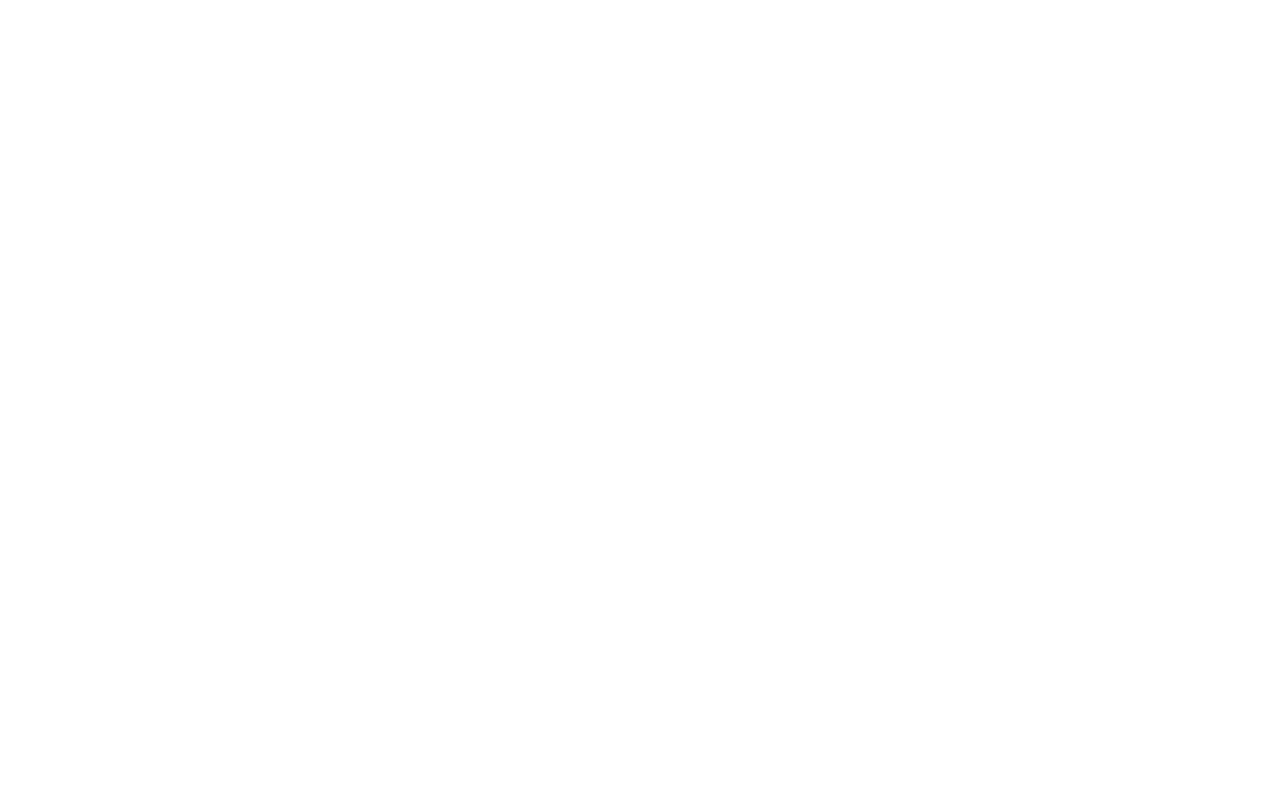
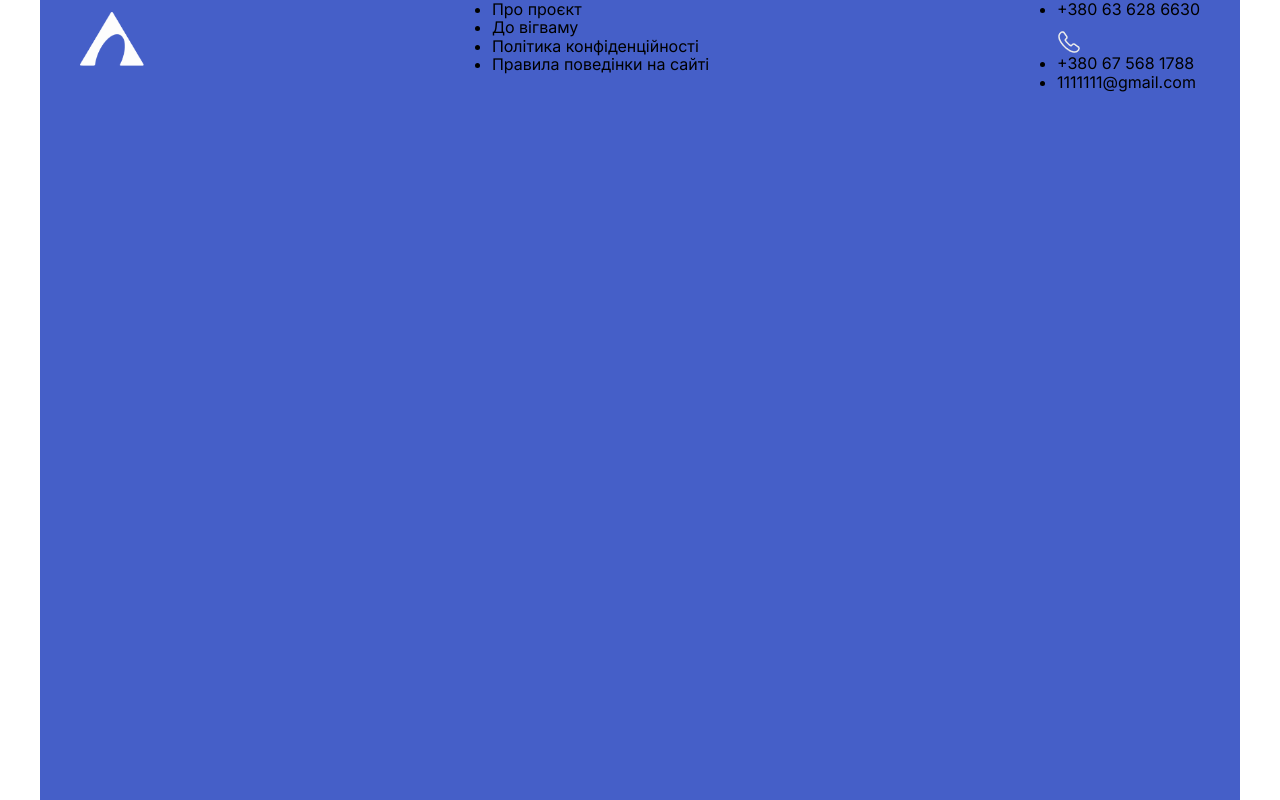
Before and after one commit to baza-trainee/chytozavrik-frontend, a Next.js app: page / in a window 1280 px wide. Built offline with nearby package versions, Linux system fonts and the light colour scheme.

Commit message:
startFooter

```diff
--- a/src/app/layout.tsx
+++ b/src/app/layout.tsx
@@ -1,6 +1,7 @@
 import { Metadata } from 'next';
 import './globals.scss';
 import { Inter } from 'next/font/google';
+import {Footer} from '../components/common/Footer/Footer'
 
 const inter = Inter({ subsets: ['latin'] });
 
@@ -12,7 +13,12 @@
 export default function RootLayout({ children }: { children: React.ReactNode }) {
   return (
     <html lang='uk'>
-      <body className={inter.className}>{children}</body>
+      <body className={inter.className}>
+        {children}
+
+
+        </body>
+      <Footer />
     </html>
   );
 }
--- /dev/null
+++ b/src/components/common/Footer/Footer.module.scss
@@ -0,0 +1,73 @@
+@import "@/scss/utils/func";
+@import "@/scss/utils/mixin";
+
+// .container {
+//   --padding-x: 16px;
+
+//   max-width: getBreakpoint(mobile);
+//   height: 100%;
+//   margin-inline: auto;
+//   padding-inline: var(--padding-x);
+
+//   @include breakpoint(tablet) {
+//     --padding-x: 40px;
+//     max-width: getBreakpoint(tablet);
+
+//     .buttonContainer {
+//       align-items: baseline;
+//       padding-top: 24px;
+//     }
+//   }
+
+//   @include breakpoint(desktop) {
+//     --padding-x: 40px;
+//     max-width: getBreakpoint(desktop);
+//   }
+// }
+
+.footer {
+    background: var(--ref-blue-blue-20, #455FC8);
+    height: 78px;
+
+    @include breakpoint(tablet) {
+        height: 241px;
+    }
+}
+
+.footerContainer {
+    // height: 54px;
+    // padding-top: 24px;
+    display: flex;
+    justify-content: space-between;
+}
+
+.logo {
+    margin-top: 12px;
+    display: flex;
+    justify-content: center;
+
+    align-items: center;
+}
+
+.buttonContainer {
+    align-items: baseline;
+    padding-top: 24px;
+
+}
+
+.link {
+    display: none;
+
+    @include breakpoint(tablet) {
+        --padding-x: 40px;
+        max-width: getBreakpoint(tablet);
+        display: unset;
+        margin-right: 48px;
+        color: var(--ref-blue-blue-0, #000);
+        text-align: center;
+
+        font-size: 16px;
+        font-family: Comfortaa;
+        font-weight: 600;
+    }
+}
--- /dev/null
+++ b/src/components/common/Footer/Footer.tsx
@@ -0,0 +1,44 @@
+"use client";
+import Link from "next/link";
+import styles from "./Footer.module.scss";
+import classNames from "classnames";
+import Image from "next/image";
+// import { Button } from "../Button/Button";
+import Container from "../Container/Container";
+
+const Footer = () => {
+  return (
+    <Container className={classNames(styles.footerContainer, styles.footer)}>
+      <Image
+        src="/path432.png"
+        width={64}
+        height={54}
+        alt="Logo"
+        className={classNames(styles.logo)}
+      />
+
+          <ul>
+              <li>Про проєкт</li>
+              <li>До вігваму</li>
+              <li><Link href='#'>Політика конфіденційності</Link></li>
+              <li><Link href='#'>Правила поведінки на сайті</Link></li>
+          </ul>
+
+          <ul>
+             <li><Link href="tel:+380636286630">+380 63 628 6630</Link></li>
+             <Image
+        src="/call.png"
+        width={24}
+        height={24}
+        alt="Logo"
+        className={classNames(styles.logo)}
+      /><li><Link href='tel:+380675681788'>+380 67 568 1788</Link></li>
+             <li><Link href='mailto:1111111@gmail.com'>1111111@gmail.com</Link></li>
+          </ul>
+
+
+    </Container>
+  );
+};
+
+export { Footer };
```
Also changed, not shown: public/call.png (added), public/path432.png (added).
